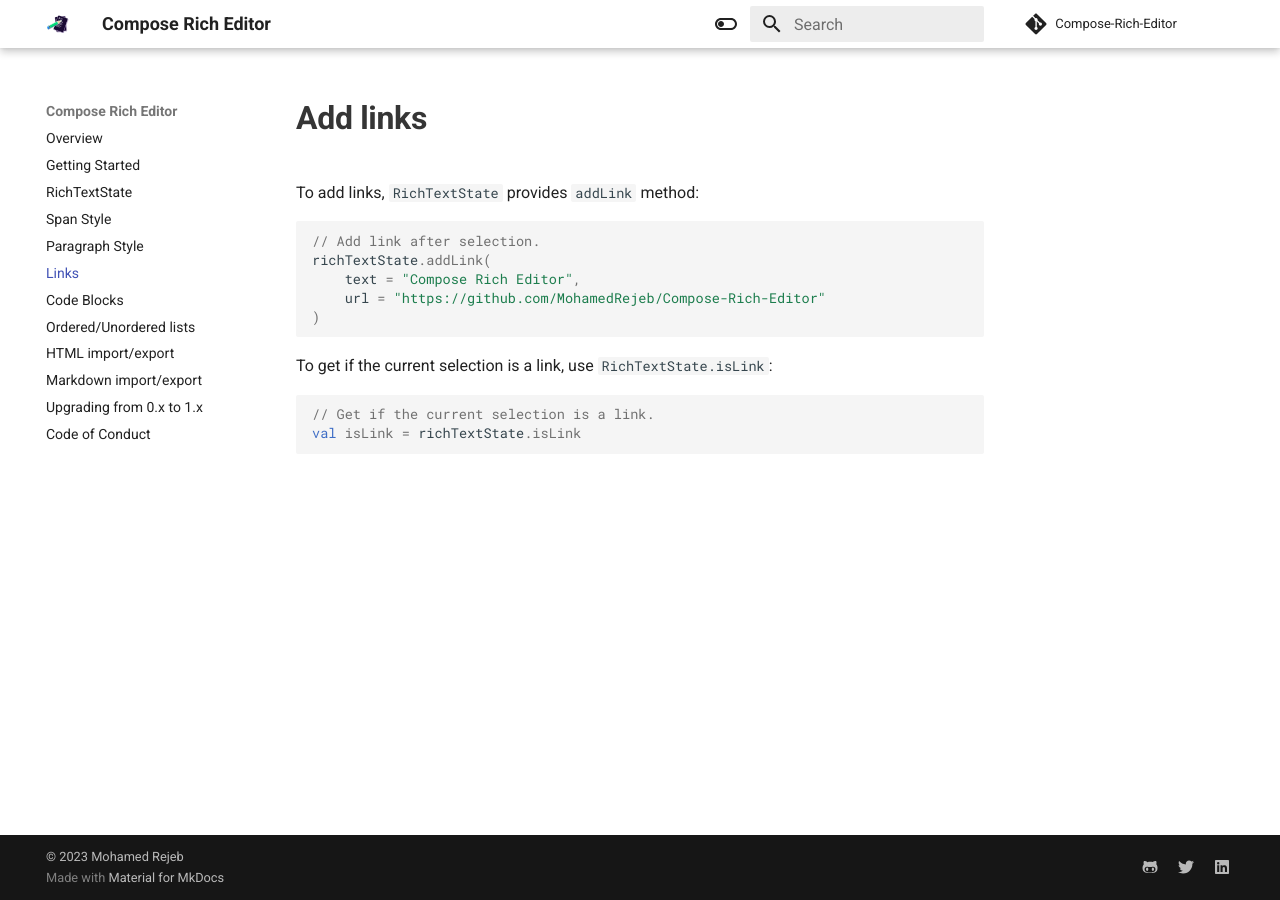
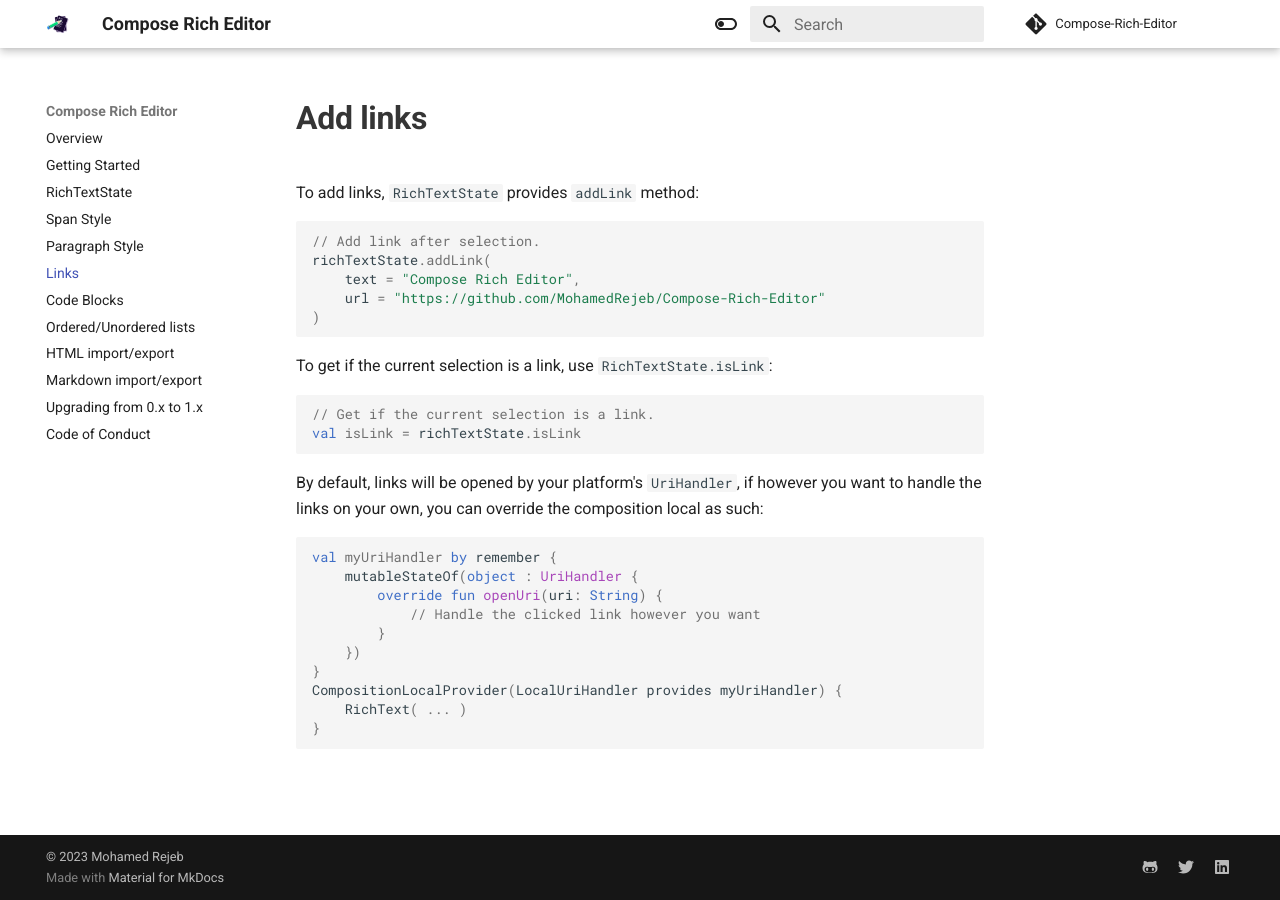
Before and after one commit to MohamedRejeb/compose-rich-editor, an MkDocs documentation site: the page built from docs/links.md, in a window 1280 px wide. Built offline with MkDocs 1.6.1 and Material for MkDocs 9.7.7, drawn with Linux system fonts in a browser that asks for light colours; comment, search, counter and statistics services are not loaded.

Commit message:
Update links.md

````diff
--- a/docs/links.md
+++ b/docs/links.md
@@ -16,3 +16,19 @@
 // Get if the current selection is a link.
 val isLink = richTextState.isLink
 ```
+
+By default, links will be opened by your platform's `UriHandler`, if however you want to
+handle the links on your own, you can override the composition local as such:
+
+```kotlin
+val myUriHandler by remember {
+    mutableStateOf(object : UriHandler {
+        override fun openUri(uri: String) {
+            // Handle the clicked link however you want
+        }
+    })
+}
+CompositionLocalProvider(LocalUriHandler provides myUriHandler) {
+    RichText( ... )
+}
+```
````
